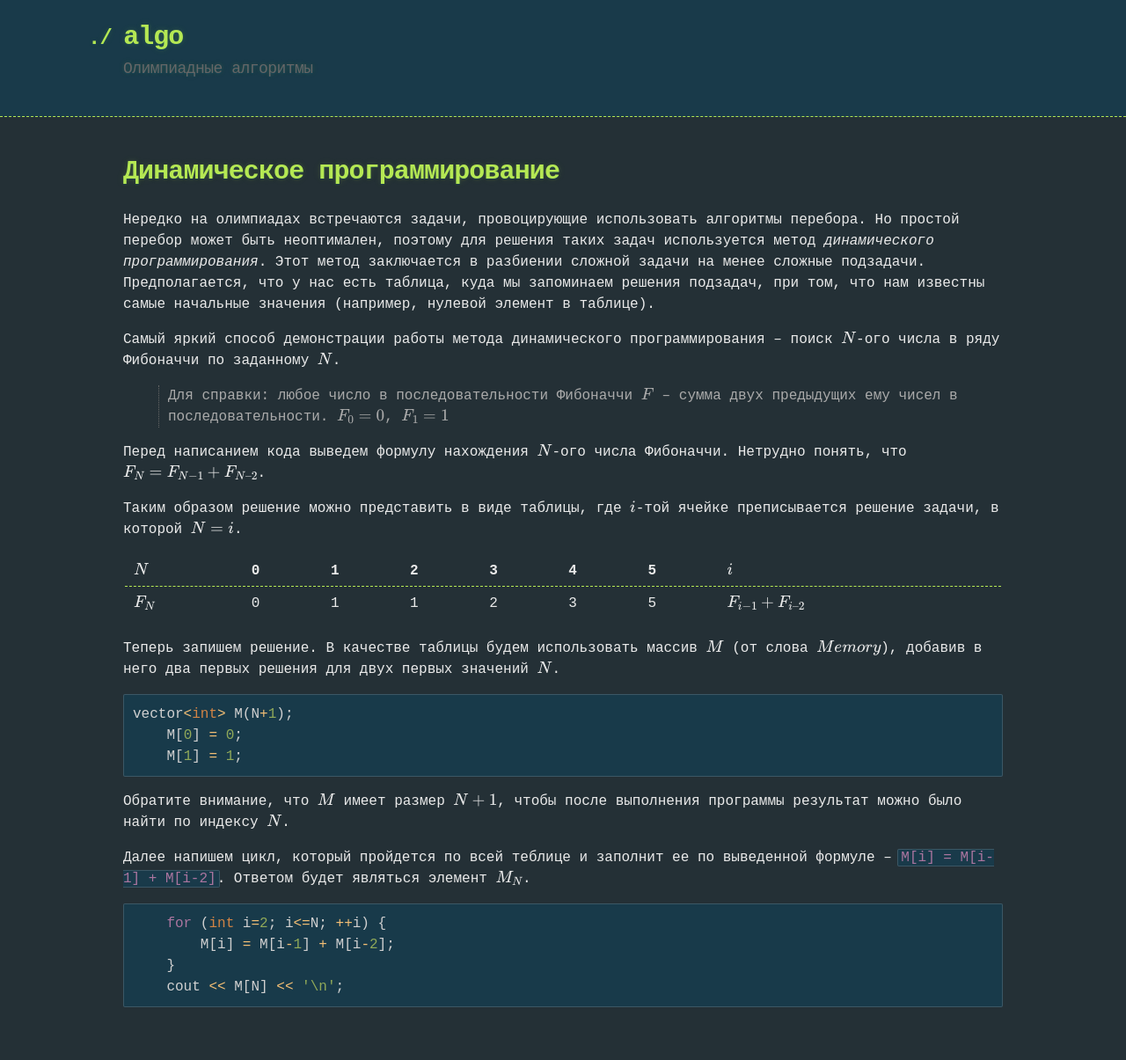
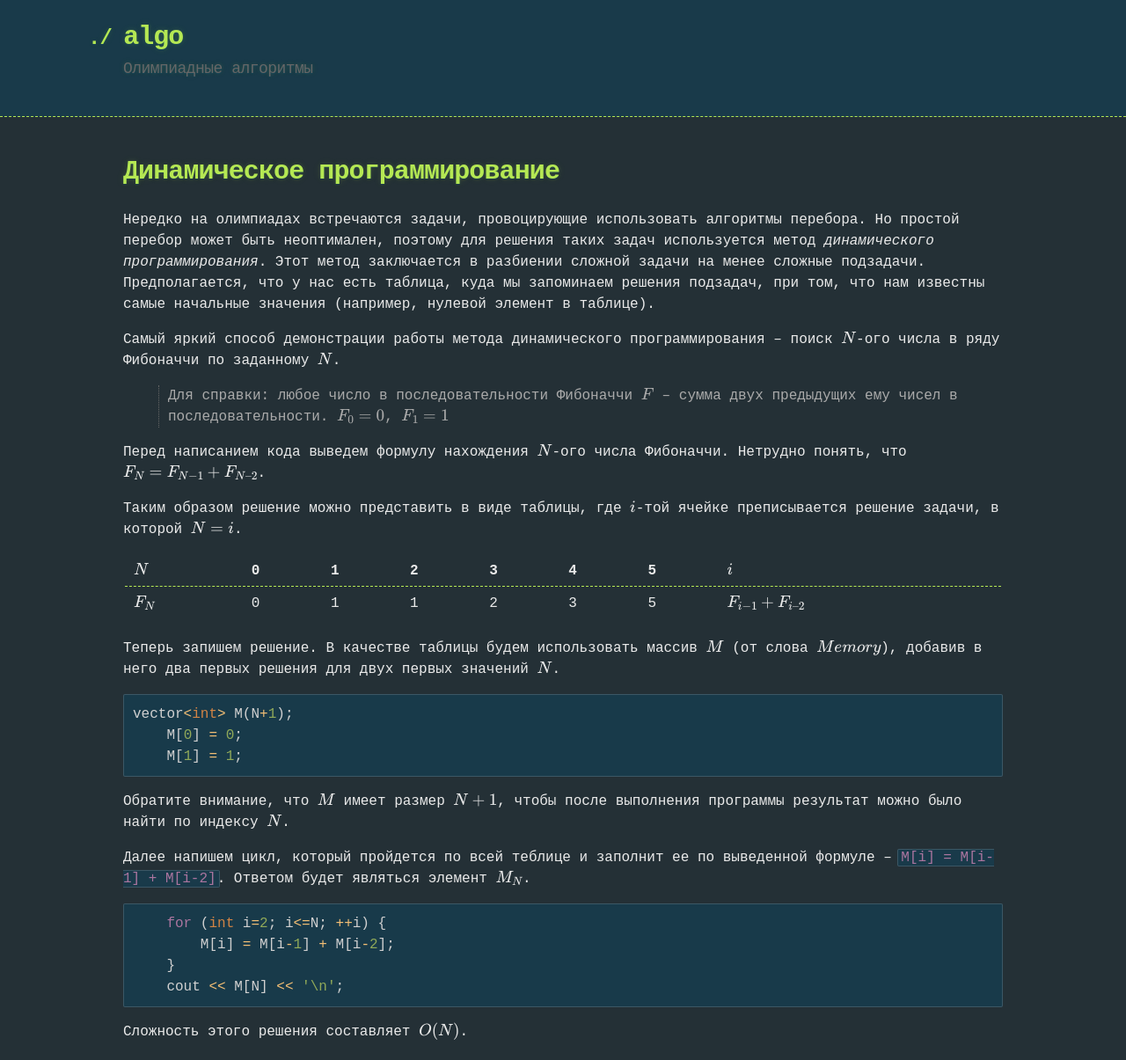
Before and after one commit to szewk/algo, a Jekyll site: the page built from dynamic.md, in a window 1280 px wide. Shown: the whole page at 88% size. Built offline with Jekyll 4.4.1, drawn with Linux system fonts in a browser that asks for light colours; before the commit the page ends 1165 px from its top, so only the background shows below that.

Commit message:
Update dynamic.md

````diff
--- a/dynamic.md
+++ b/dynamic.md
@@ -48,3 +48,5 @@ vector<int> M(N+1);
     }
     cout << M[N] << '\n';
 ```
+
+Сложность этого решения составляет $O(N)$.
````
